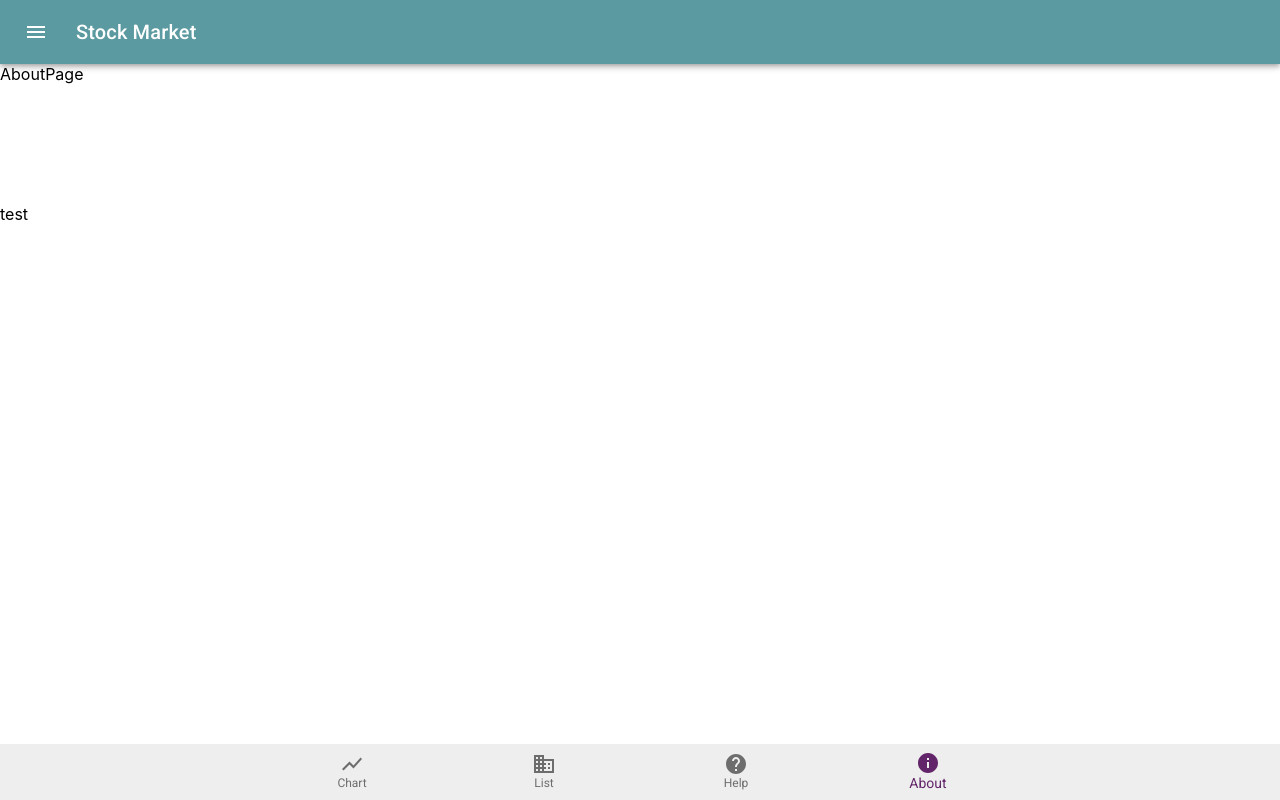
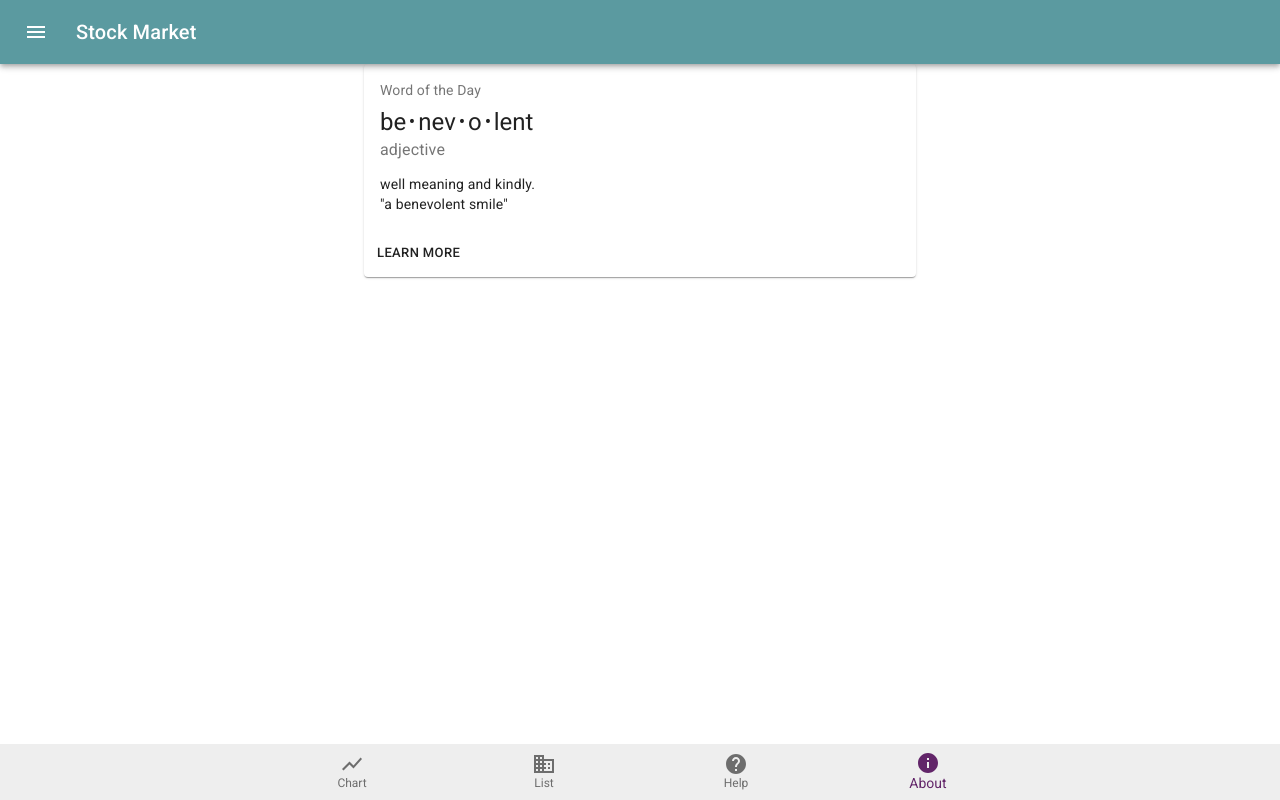
Before and after one commit to leyuri/react-stock-market, a React (Create React App) app: page /about in a window 1280 px wide. Built offline with nearby package versions, Linux system fonts and the light colour scheme; no server answers.

Commit message:
Add news card

```diff
--- a/src/pages/AboutPage.js
+++ b/src/pages/AboutPage.js
@@ -1,23 +1,73 @@
-import React from 'react'
+import React from 'react';
+
 import AppBar from "../components/AppBar";
 import BottomNav from "../components/BottomNav";
 
-const AboutPage = () => {
-    return (
-        <div>
-            <AppBar/>
-            AboutPage
-            <br/>
-            <br/>
-            <br/>
-            <br/>
-            <br/>
-            <br/>
-            <br/>
-            test
-            <br/><br/>
-            <BottomNav/>
-        </div>
-    )
-};
-export default AboutPage;
+import { makeStyles } from '@material-ui/core/styles';
+import Card from '@material-ui/core/Card';
+import CardActions from '@material-ui/core/CardActions';
+import CardContent from '@material-ui/core/CardContent';
+import Button from '@material-ui/core/Button';
+import Typography from '@material-ui/core/Typography';
+import Container from '@material-ui/core/Container';
+
+
+// .makeStyles-paper-150
+const useStyles = makeStyles({
+  root: {
+    minWidth: 275,
+  },
+  bullet: {
+    display: 'inline-block',
+    margin: '0 2px',
+    transform: 'scale(0.8)',
+  },
+  title: {
+    fontSize: 14,
+  },
+  pos: {
+    marginBottom: 12,
+  },
+});
+
+export default function AboutPage() {
+  const classes = useStyles();
+  const bull = <span className={classes.bullet}>•</span>;
+
+  return (
+    <div>
+        <AppBar/>
+            <Container maxWidth="sm">
+
+
+            <Card className={classes.root}>
+                    <CardContent>
+                    <Typography className={classes.title} color="textSecondary" gutterBottom>
+                    Word of the Day
+                    </Typography>
+                    <Typography variant="h5" component="h2">
+                    be{bull}nev{bull}o{bull}lent
+                    </Typography>
+                    <Typography className={classes.pos} color="textSecondary">
+                    adjective
+                    </Typography>
+                    <Typography variant="body2" component="p">
+                    well meaning and kindly.
+                    <br />
+                    {'"a benevolent smile"'}
+                    </Typography>
+                </CardContent>
+                <CardActions>
+                    <Button size="small">Learn More</Button>
+                </CardActions>
+                </Card>
+
+
+                </Container>
+        <BottomNav/>
+    </div>
+
+
+
+  );
+}
--- a/src/pages/CompanyPage.js
+++ b/src/pages/CompanyPage.js
@@ -12,6 +12,59 @@ import ListItem from '@material-ui/core/ListItem';
 import ListItemText from '@material-ui/core/ListItemText';
 import Divider from '@material-ui/core/Divider';
 
+import { makeStyles } from '@material-ui/core/styles';
+import Card from '@material-ui/core/Card';
+import CardActions from '@material-ui/core/CardActions';
+import CardContent from '@material-ui/core/CardContent';
+import Button from '@material-ui/core/Button';
+import Typography from '@material-ui/core/Typography';
+import Grid from '@material-ui/core/Grid';
+import Paper from '@material-ui/core/Paper';
+import ButtonBase from '@material-ui/core/ButtonBase';
+
+const useStyles = makeStyles((theme) => ({
+    root: {
+      flexGrow: 1,
+      "& .makeStyles-paper-150": {
+        marginBottom: '20px'
+      },
+    },
+    paper: {
+      padding: theme.spacing(2),
+      margin: 'auto',
+      maxWidth: 500,
+      "& .makeStyles-paper-150": {
+        marginBottom: '20px'
+      },
+    },
+    image: {
+      width: 128,
+      height: 128,
+    },
+    img: {
+      margin: 'auto',
+      display: 'block',
+      maxWidth: '100%',
+      maxHeight: '100%',
+    },
+  }));
+
+// const useStyles = makeStyles({
+//     root: {
+//       minWidth: 275,
+//     },
+//     bullet: {
+//       display: 'inline-block',
+//       margin: '0 2px',
+//       transform: 'scale(0.8)',
+//     },
+//     title: {
+//       fontSize: 14,
+//     },
+//     pos: {
+//       marginBottom: 12,
+//     },
+//   });
 
 // request('https://finnhub.io/api/v1/company-news?symbol=AAPL&from=2020-04-30&to=2020-05-01&token=bqbdflvrh5r8t7qng0fg',
 
@@ -26,6 +79,9 @@ import Divider from '@material-ui/core/Divider';
 // https://financialmodelingprep.com/api/v3/company/profile/AAPL
 
 const CompanyPage = () => {
+
+    const classes = useStyles();
+
 
     const { symbol } = useParams();
     console.log("symnbol:", symbol);
@@ -62,10 +118,12 @@ const CompanyPage = () => {
       }, [symbol])
 
     return (
-        <div>
+        <div className={classes.root}>
             <AppBar/>
-                <Container>
+                <Container maxWidth="sm">
+                <br></br>
                 Detail: {company.symbol}
+                <br></br>
                 Price: {company.price}
 
 
@@ -80,21 +138,46 @@ const CompanyPage = () => {
                     </div>
                 ))}
 
-                <List component="nav" aria-label="main mailbox folders">
                 {posts.map(item => (
                     <div key={item.title}>
-                    <a href={item.url}>
-                    <ListItem button onClick >
-                        <ListItemText
-                        primary={item.headline}
-                        secondary={item.summary}
-                        />
-                    </ListItem>
-                    <Divider/>
-                    </a>
-                    </div>
+                <Paper className={classes.paper}>
+                    <Grid container spacing={2}>
+                    <Grid item>
+                        <ButtonBase className={classes.image}>
+                        <img className={classes.img} alt="complex" src={item.image} />
+                        </ButtonBase>
+                    </Grid>
+                    <Grid item xs={12} sm container>
+                        <Grid item xs container direction="column" spacing={2}>
+                        <Grid item xs>
+                            <Typography gutterBottom variant="subtitle1">
+                            {item.headline}
+                            </Typography>
+                            <Typography variant="body2" gutterBottom>
+                            {item.summary}
+                            </Typography>
+                            <Typography variant="body2" color="textSecondary">
+                            {item.source}
+                            </Typography>
+                        </Grid>
+                        <Grid item>
+                            <Typography variant="body2" style={{ cursor: 'pointer' }}>
+                            <Button className={classes.btn} size="small">
+                                <a href={item.url}>
+                                More Detail
+                                </a>
+                            </Button>
+                            </Typography>
+                        </Grid>
+                        </Grid>
+                        <Grid item>
+                        <Typography variant="subtitle1">{item.id}</Typography>
+                        </Grid>
+                    </Grid>
+                    </Grid>
+                </Paper>
+                </div>
                 ))}
-                </List>
                 </Container>
             <BottomNav/>
         </div>
```
